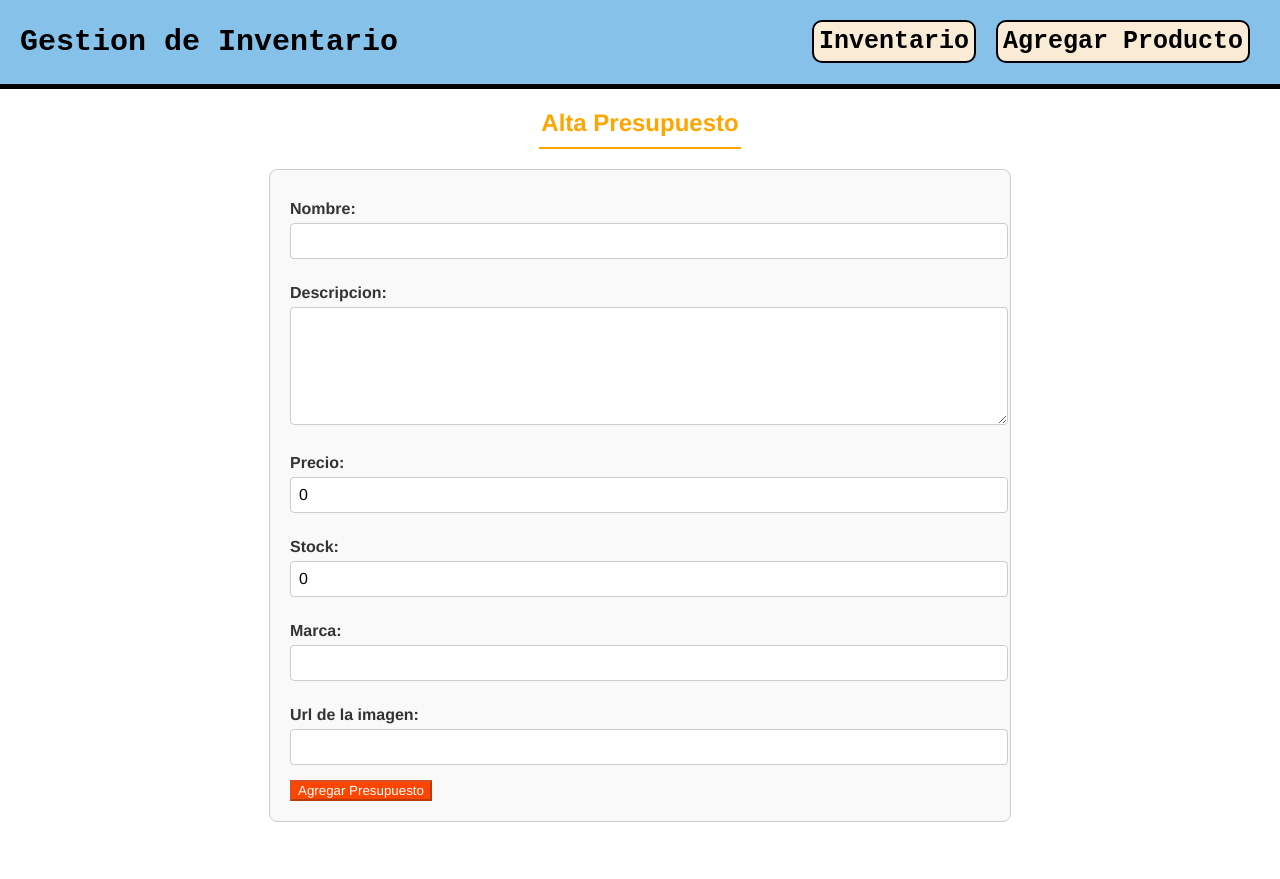
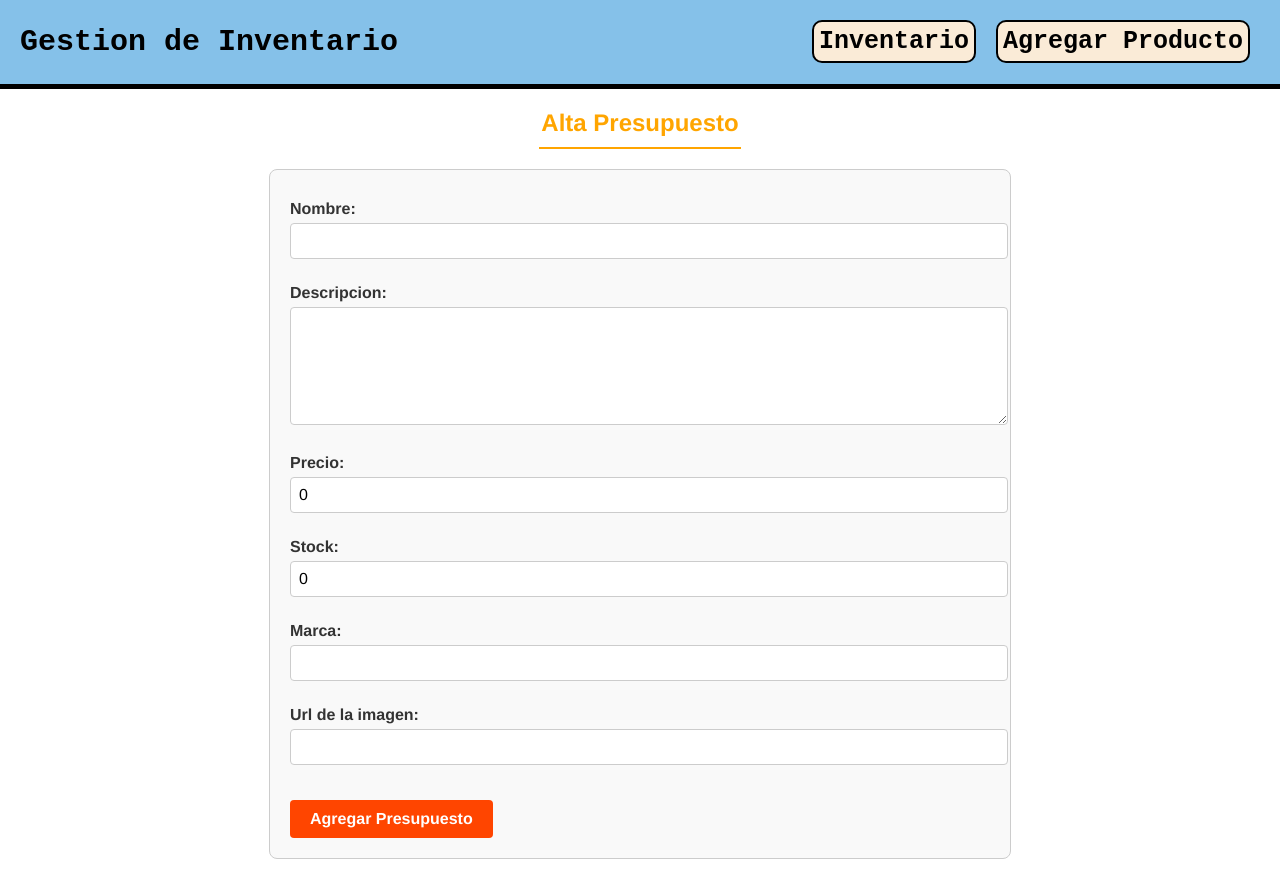
Before and after one commit to santiago-ude/Gestion-de-Inventario, an Angular app in the folder Front/gestion-inventario/: page /addProduct in a window 1280 px wide. Before the commit the page ends 842 px from the top, so only its background shows below. Built offline with nearby package versions, Linux system fonts and the light colour scheme.

Commit message:
Update product-add.component.css

```diff
--- a/Front/gestion-inventario/src/app/products/components/product-add/product-add.component.css
+++ b/Front/gestion-inventario/src/app/products/components/product-add/product-add.component.css
@@ -67,3 +67,10 @@ textarea{
 button{
     background-color: orangered;
     color: white;
+    padding: 10px 20px;
+    font-size: 1rem;
+    border: none;
+    border-radius: 4px;
+    cursor: pointer;
+    margin-top: 20px;
+    font-weight: 600;
```
